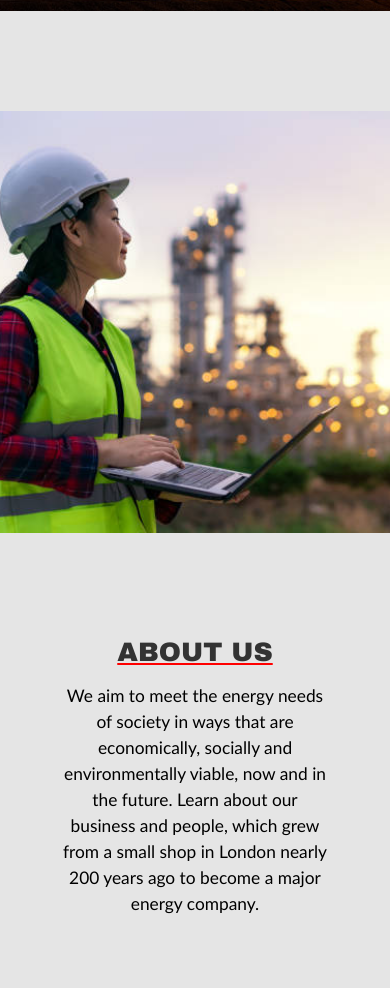
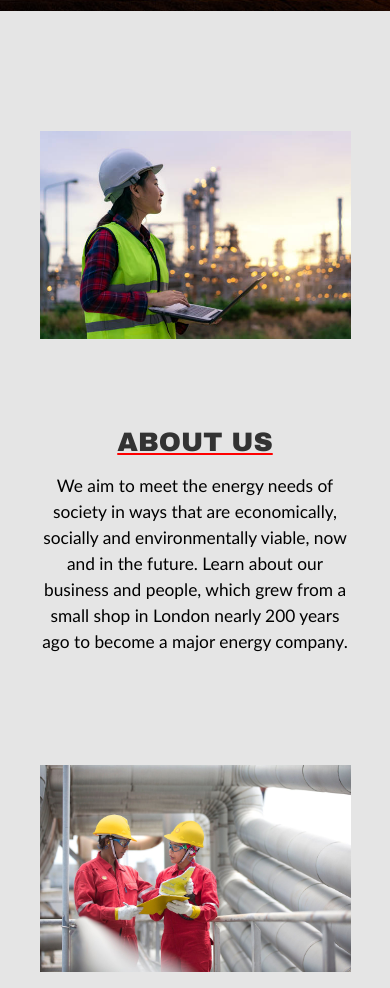
Before and after one commit to Excel909/SHELLOIL, a plain HTML site: page index.html in a window 390 px wide. Shown: the part 495-1483 px from the top of the page. Drawn offline with Linux system fonts and the light colour scheme.

Commit message:
portfolio

```diff
--- a/styler.css
+++ b/styler.css
@@ -737,7 +737,7 @@ a.reader{
 
     .real-views{
         height: fit-content;
-        width: 100%;
+        width: 90%;
         display:block;
         margin: auto;
     }
@@ -758,9 +758,10 @@ a.reader{
 
     .rel,.ril,.c-rel,.c-ril,.r-rel,.r-ril{
         width: 100%;
-        height: 50vh;
+        height: fit-content;
         margin-top: 30px;
         box-shadow: none;
+        padding: 20px;
     }
 
 
```
